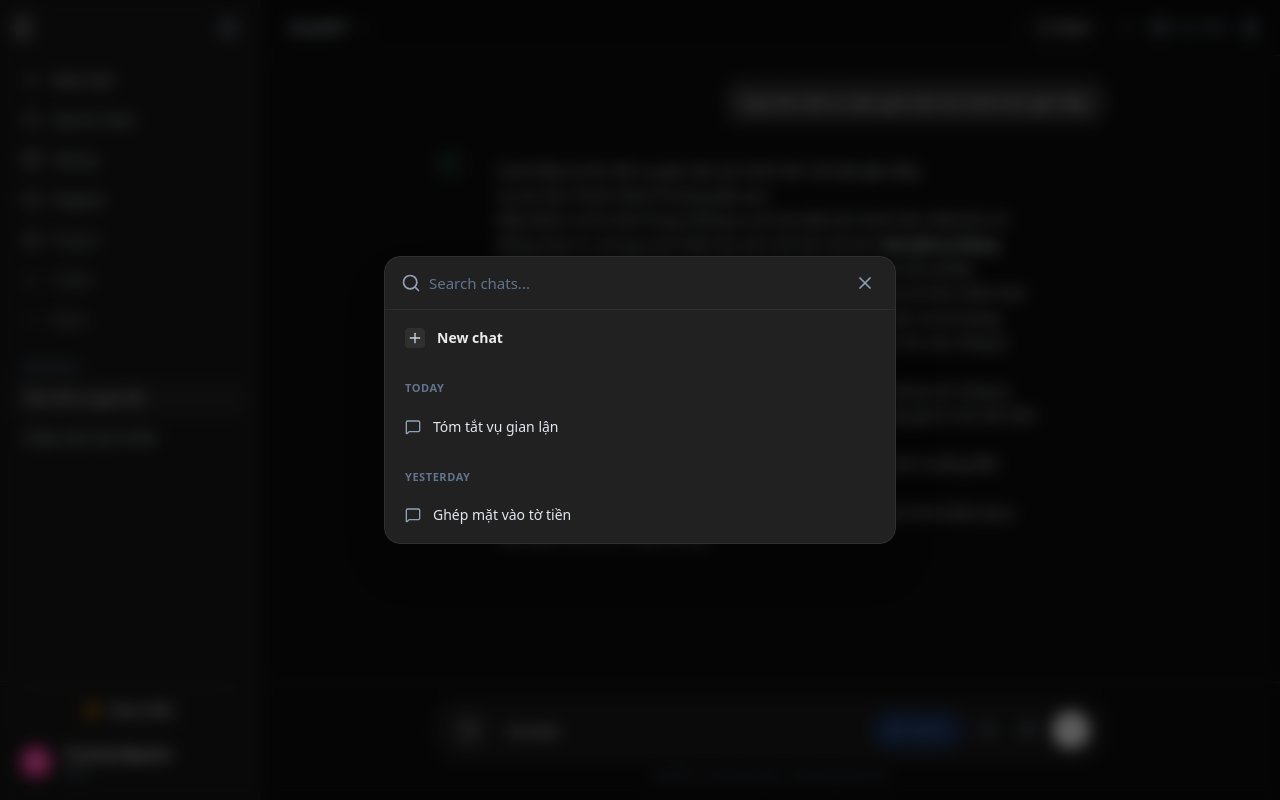
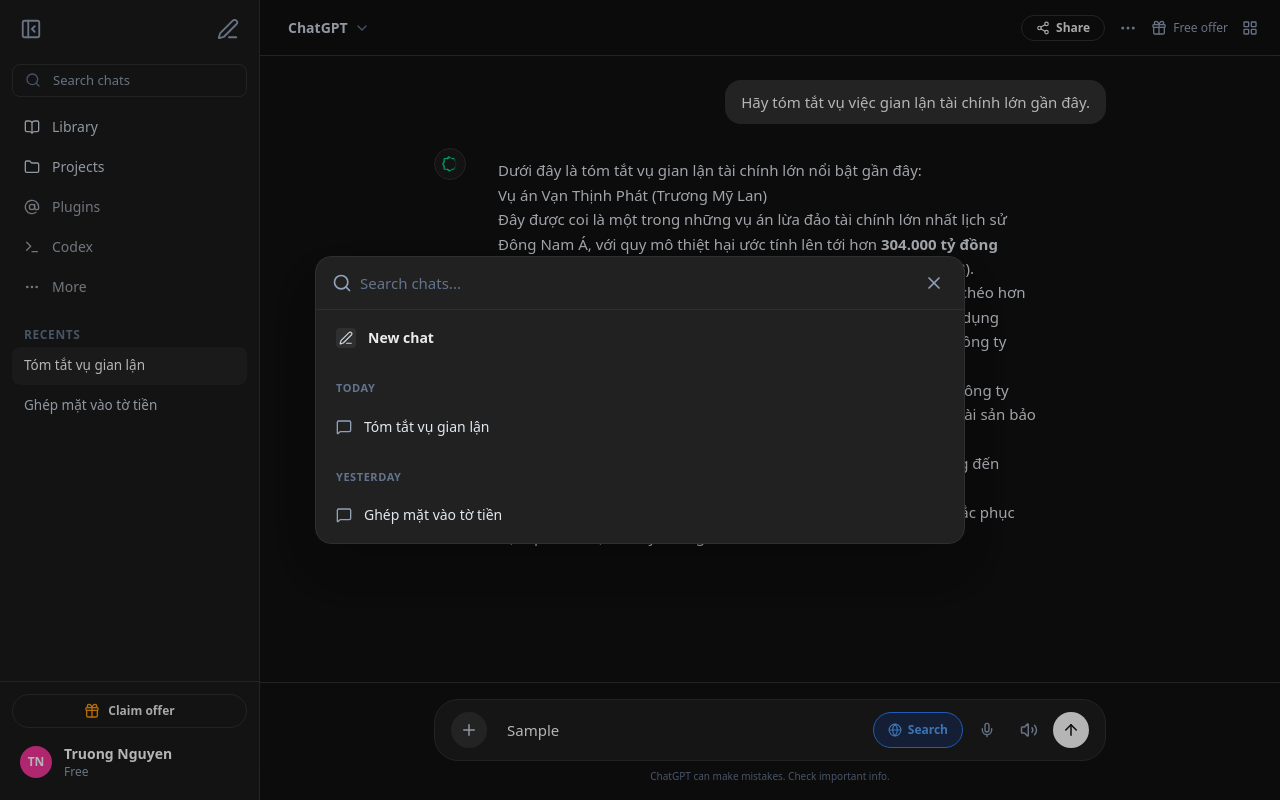
Before and after one commit to mankhb2k/chatgpt-clone-nextjs, a Next.js app: page / in a window 1280 px wide. Both pictures are taken after typing "Sample" into the empty fields and a click on the button "Search chats". Built offline with nearby package versions, Linux system fonts and the light colour scheme.

Commit message:
style: match New Chat layout and Search Modal size/opacity with Screenshot 1 & 2

```diff
--- a/src/components/layout/Sidebar.tsx
+++ b/src/components/layout/Sidebar.tsx
@@ -92,47 +92,36 @@
   return (
     <div className="flex h-full w-[260px] flex-col bg-[#171717] text-[#ececec] border-r border-[#2f2f2f] select-none">
 
-      {/* 1. Header: Logo và Nút thu nhỏ Sidebar */}
+      {/* 1. Header: Nút thu nhỏ Sidebar (trái) và Nút Chat mới (phải) - Screenshot 1 */}
       <div className="flex items-center justify-between px-3.5 py-3">
-        {/* ChatGPT SVG Logo */}
-        <div className="flex items-center gap-2 cursor-pointer" onClick={() => setCurrentView("chat")}>
-          <svg
-            viewBox="0 0 24 24"
-            className="h-6 w-6 fill-current text-white hover:opacity-85 transition-opacity"
-            xmlns="http://www.w3.org/2000/svg"
-          >
-            <path d="M21.74 11.9a.86.86 0 0 0-.15-.43L19 7.63V4.5a1.5 1.5 0 0 0-1.5-1.5H14.4l-3.84-2.6a.85.85 0 0 0-.89 0L6.83 3H3.75A1.5 1.5 0 0 0 2.25 4.5v3.13L.36 11.47a.86.86 0 0 0 0 .86l1.89 3.84V19.3a1.5 1.5 0 0 0 1.5 1.5h3.08l3.84 2.6a.86.86 0 0 0 .89 0l3.84-2.6H17.5a1.5 1.5 0 0 0 1.5-1.5v-3.13l1.89-3.84a.86.86 0 0 0 .85-.83zM12 21.36L8.85 19.3H4.25v-4.6L2.14 12l2.11-2.7v-4.6h4.6L12 2.64l3.15 2.06h4.6v4.6L21.86 12l-2.11 2.7v4.6h-4.6z"/>
-            <circle cx="12" cy="12" r="2"/>
-          </svg>
-        </div>
         {/* Nút thu nhỏ Sidebar */}
         <button
           onClick={() => setSidebarOpen(false)}
           className="rounded-md p-1.5 hover:bg-[#212121] text-slate-400 hover:text-slate-200 transition-colors cursor-pointer"
           title="Close sidebar"
         >
-          <PanelLeftClose className="h-5 w-5" />
+          <PanelLeftClose className="h-5.5 w-5.5" />
+        </button>
+
+        {/* Nút tạo Chat mới (độc lập ở góc phải của header) */}
+        <button
+          onClick={() => createNewChat()}
+          className="rounded-md p-1.5 hover:bg-[#212121] text-slate-400 hover:text-slate-200 transition-colors cursor-pointer"
+          title="New chat"
+        >
+          <Edit3 className="h-5.5 w-5.5" />
         </button>
       </div>
 
       {/* 2. Menu Điều Hướng Chính */}
       <div className="px-3 py-1.5 space-y-1">
-        {/* Nút Chat mới */}
-        <button
-          onClick={() => createNewChat()}
-          className="flex w-full items-center gap-3 rounded-lg px-3 py-2 text-sm font-medium hover:bg-[#212121] transition-colors cursor-pointer"
-        >
-          <Plus className="h-4 w-4" />
-          <span>New chat</span>
-        </button>
-
-        {/* Nút Tìm kiếm Chat */}
+        {/* Hộp Tìm kiếm hội thoại (Screenshot 1) */}
         <button
           onClick={() => setSearchModalOpen(true)}
-          className="flex w-full items-center gap-3 rounded-lg px-3 py-2 text-sm text-slate-300 hover:bg-[#212121] transition-colors cursor-pointer"
+          className="flex w-full items-center gap-3 rounded-lg border border-[#2f2f2f] bg-transparent px-3 py-1.5 text-sm text-slate-400 hover:bg-[#212121] transition-colors cursor-pointer text-left mb-3"
         >
-          <Search className="h-4 w-4" />
-          <span>Search chats</span>
+          <Search className="h-4 w-4 text-slate-500" />
+          <span className="text-[13px] text-slate-400">Search chats</span>
         </button>
 
         {/* Nút Thư viện */}
--- a/src/components/ui/SearchModal.tsx
+++ b/src/components/ui/SearchModal.tsx
@@ -2,7 +2,7 @@
 
 import React, { useState } from "react";
 import { useChatStore } from "@/store/chatStore";
-import { Search, X, MessageSquare, Plus } from "lucide-react";
+import { Search, X, MessageSquare, Edit3 } from "lucide-react";
 
 export function SearchModal() {
   const {
@@ -59,14 +59,14 @@
 
   return (
     <div className="fixed inset-0 z-50 flex items-center justify-center p-4">
-      {/* Backdrop nền tối mờ phía sau */}
+      {/* Backdrop nền tối nhẹ phía sau, KHÔNG LÀM MỜ (matches Screenshot 2) */}
       <div
-        className="absolute inset-0 bg-black/60 backdrop-blur-sm"
+        className="absolute inset-0 bg-[#0d0d0d]/30"
         onClick={() => setSearchModalOpen(false)}
       />
 
-      {/* Khung Modal chính (Screenshot 2) */}
-      <div className="relative z-10 w-full max-w-lg rounded-2xl border border-[#2f2f2f] bg-[#212121] text-[#ececec] shadow-2xl overflow-hidden flex flex-col max-h-[500px]">
+      {/* Khung Modal chính lớn hơn (max-w-[650px]) và cao hơn (max-h-[600px]) */}
+      <div className="relative z-10 w-full max-w-[650px] rounded-2xl border border-[#2f2f2f] bg-[#212121] text-[#ececec] shadow-2xl overflow-hidden flex flex-col max-h-[600px]">
         {/* Hộp tìm kiếm đầu trang */}
         <div className="flex items-center gap-2 border-b border-[#2f2f2f] px-4 py-3">
           <Search className="h-5 w-5 text-slate-400 shrink-0" />
@@ -89,13 +89,13 @@
         {/* Thân Modal chứa danh sách và kết quả */}
         <div className="flex-1 overflow-y-auto p-2 space-y-4">
 
-          {/* Nút tạo Chat mới */}
+          {/* Nút tạo Chat mới (Sử dụng icon Edit3 thay vì Plus để giống ChatGPT) */}
           <button
             onClick={handleNewChat}
             className="flex w-full items-center gap-3 rounded-xl px-3 py-2.5 text-sm font-semibold hover:bg-[#2f2f2f] transition-colors text-left"
           >
             <div className="flex h-5 w-5 items-center justify-center rounded bg-[#2f2f2f] text-slate-300">
-              <Plus className="h-4 w-4" />
+              <Edit3 className="h-3.5 w-3.5" />
             </div>
             <span>New chat</span>
           </button>
```
